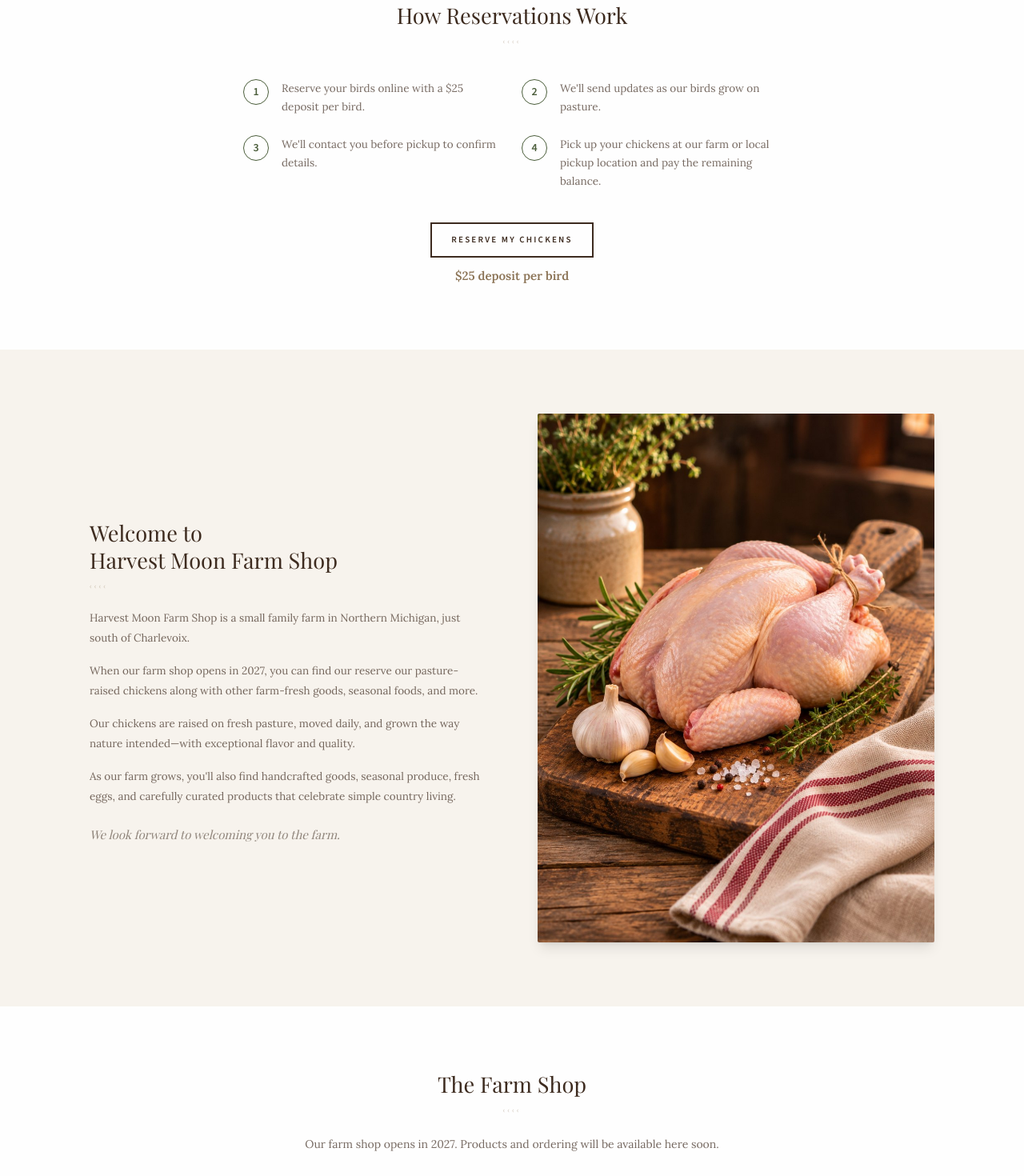
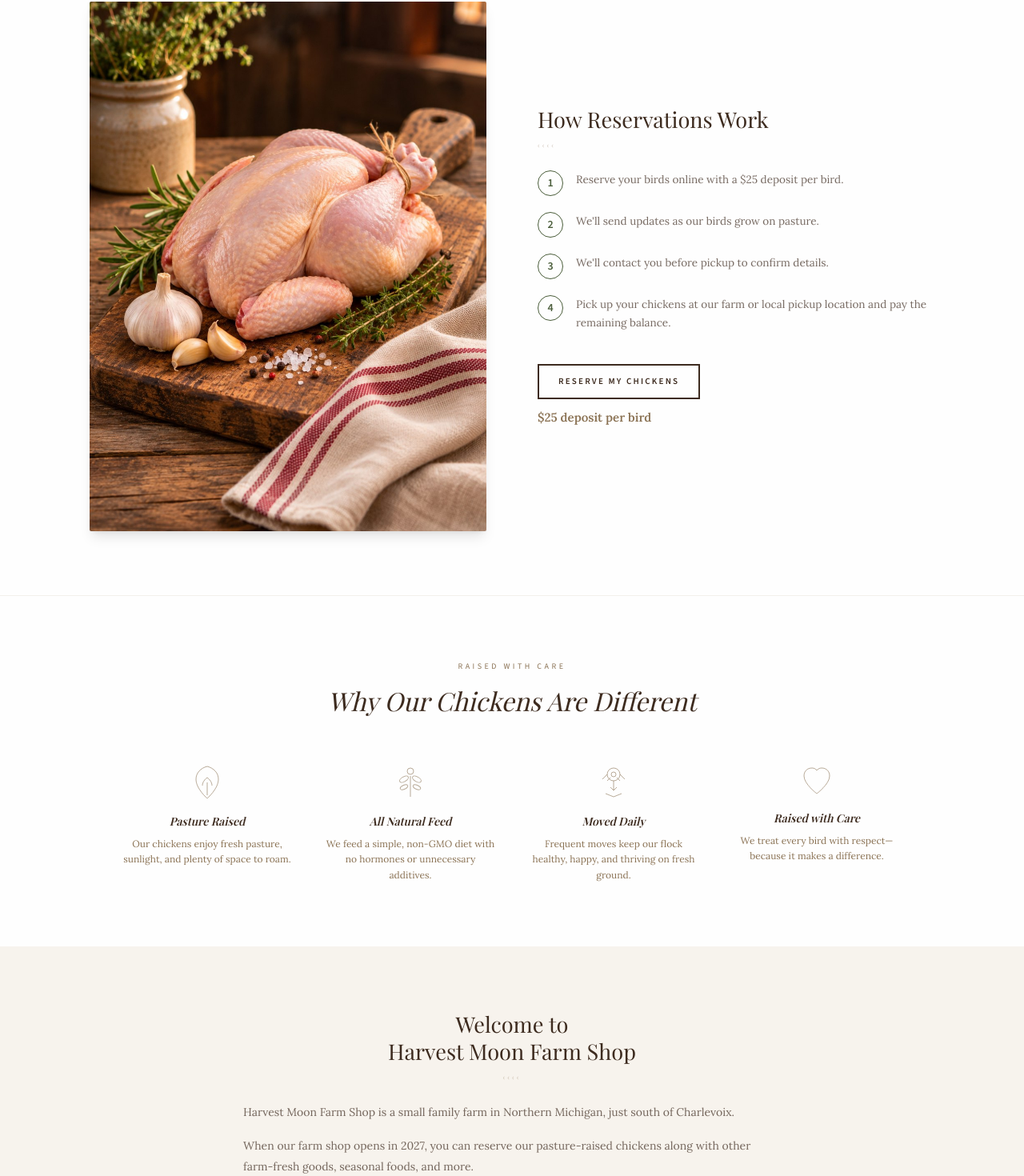
Before and after one commit to Sherryfarmshop/harvest-moon-website, a Next.js app: page / in a window 1280 px wide. Shown: the part 1048-2518 px from the top of the page at 80% size. Built offline with nearby package versions, Linux system fonts and the light colour scheme; a web font is replaced by a local one.

Commit message:
Move chicken photo to How Reservations, Why Different directly below it, Welcome standalone

```diff
--- a/src/app/page.tsx
+++ b/src/app/page.tsx
@@ -2,9 +2,9 @@ import Navbar from '@/components/Navbar';
 import Hero from '@/components/Hero';
 import AnnouncementStrip from '@/components/AnnouncementStrip';
 import HowReservations from '@/components/HowReservations';
+import WhyDifferent from '@/components/WhyDifferent';
 import WelcomeSection from '@/components/WelcomeSection';
 import ShopSection from '@/components/ShopSection';
-import WhyDifferent from '@/components/WhyDifferent';
 import FooterCTA from '@/components/FooterCTA';
 import FooterBar from '@/components/FooterBar';
 
@@ -15,9 +15,9 @@ export default function Home() {
       <Hero />
       <AnnouncementStrip />
       <HowReservations />
+      <WhyDifferent />
       <WelcomeSection />
       <ShopSection />
-      <WhyDifferent />
       <FooterCTA />
       <FooterBar />
     </main>
--- a/src/components/HowReservations.tsx
+++ b/src/components/HowReservations.tsx
@@ -1,16 +1,30 @@
+import Image from 'next/image';
+
 export default function HowReservations() {
   return (
     <section id="reserve" className="bg-[#FEFEFE] py-16 md:py-20">
-      <div className="max-w-4xl mx-auto px-6 lg:px-12">
-        <div className="text-center mb-10">
+      <div className="max-w-6xl mx-auto px-6 lg:px-12">
+        <div className="grid md:grid-cols-2 gap-12 lg:gap-16 items-center">
+
+          {/* LEFT - Chicken Photo */}
+          <div className="relative aspect-[3/4] overflow-hidden rounded-sm shadow-lg">
+            <Image
+              src="/images/farm-table-chicken.jpg"
+              alt="Pasture-raised chickens at Harvest Moon Farm Shop near Charlevoix Michigan"
+              fill
+              className="object-cover"
+            />
+          </div>
+
+          {/* RIGHT - How Reservations Work */}
+          <div>
             <h2 className="font-playfair text-[1.7rem] text-[#3D2B1F] leading-[1.25] mb-2">
               How Reservations Work
             </h2>
-          <div className="flex items-center justify-center gap-1 mb-2 text-[#8B7355]/40">
+            <div className="flex items-center gap-1 mb-6 text-[#8B7355]/40">
               <span className="text-[10px] tracking-[0.3em]">‹‹‹‹</span>
             </div>
-        </div>
-        <div className="grid md:grid-cols-2 gap-6 max-w-2xl mx-auto">
+            <div className="space-y-5">
               <div className="flex gap-4 items-start">
                 <div className="flex-shrink-0 w-8 h-8 rounded-full border border-[#4A5D3A] text-[#4A5D3A] flex items-center justify-center font-source font-semibold text-sm">1</div>
                 <p className="font-lora text-[13.5px] text-[#3D2B1F]/70 leading-[1.7]">
@@ -36,13 +50,16 @@ export default function HowReservations() {
                 </p>
               </div>
             </div>
-        <div className="text-center mt-10">
+            <div className="mt-10">
               <a href="#reserve-form" className="inline-block border-2 border-[#3D2B1F] text-[#3D2B1F] px-6 py-3 font-source font-semibold text-[11px] uppercase tracking-[0.2em] hover:bg-[#3D2B1F] hover:text-white transition-colors">
                 Reserve My Chickens
               </a>
               <p className="font-lora text-[15px] font-semibold text-[#8B7355] mt-3">$25 deposit per bird</p>
             </div>
           </div>
+
+        </div>
+      </div>
     </section>
   );
 }
--- a/src/components/WelcomeSection.tsx
+++ b/src/components/WelcomeSection.tsx
@@ -1,25 +1,19 @@
-import Image from 'next/image';
-
 export default function WelcomeSection() {
   return (
     <section id="farm" className="bg-[#F7F3ED] py-16 md:py-20">
-      <div className="max-w-6xl mx-auto px-6 lg:px-12">
-        <div className="grid md:grid-cols-2 gap-12 lg:gap-16 items-center">
-
-          {/* LEFT - Welcome Text */}
-          <div className="pt-2">
+      <div className="max-w-3xl mx-auto px-6 lg:px-12 text-center">
         <h2 className="font-playfair text-[1.7rem] text-[#3D2B1F] leading-[1.25] mb-2">
           Welcome to<br />Harvest Moon Farm Shop
         </h2>
-            <div className="flex items-center gap-1 mb-5 text-[#8B7355]/40">
+        <div className="flex items-center justify-center gap-1 mb-6 text-[#8B7355]/40">
           <span className="text-[10px] tracking-[0.3em]">‹‹‹‹</span>
         </div>
-            <div className="space-y-4 font-lora text-[#3D2B1F]/70 text-[13.5px] leading-[1.85]">
+        <div className="space-y-4 font-lora text-[#3D2B1F]/70 text-[14px] leading-[1.85] text-left">
           <p>
             Harvest Moon Farm Shop is a small family farm in Northern Michigan, just south of Charlevoix.
           </p>
           <p>
-                When our farm shop opens in 2027, you can find our reserve our pasture-raised chickens along with other farm-fresh goods, seasonal foods, and more.
+            When our farm shop opens in 2027, you can reserve our pasture-raised chickens along with other farm-fresh goods, seasonal foods, and more.
           </p>
           <p>
             Our chickens are raised on fresh pasture, moved daily, and grown the way nature intended—with exceptional flavor and quality.
@@ -32,19 +26,6 @@ export default function WelcomeSection() {
           We look forward to welcoming you to the farm.
         </p>
       </div>
-
-          {/* RIGHT - Chicken Photo */}
-          <div className="relative aspect-[3/4] overflow-hidden rounded-sm shadow-lg">
-            <Image
-              src="/images/farm-table-chicken.jpg"
-              alt="Pasture-raised chickens at Harvest Moon Farm Shop near Charlevoix Michigan"
-              fill
-              className="object-cover"
-            />
-          </div>
-
-        </div>
-      </div>
     </section>
   );
 }
```
Lines whose indentation alone changed are shown as unchanged.
